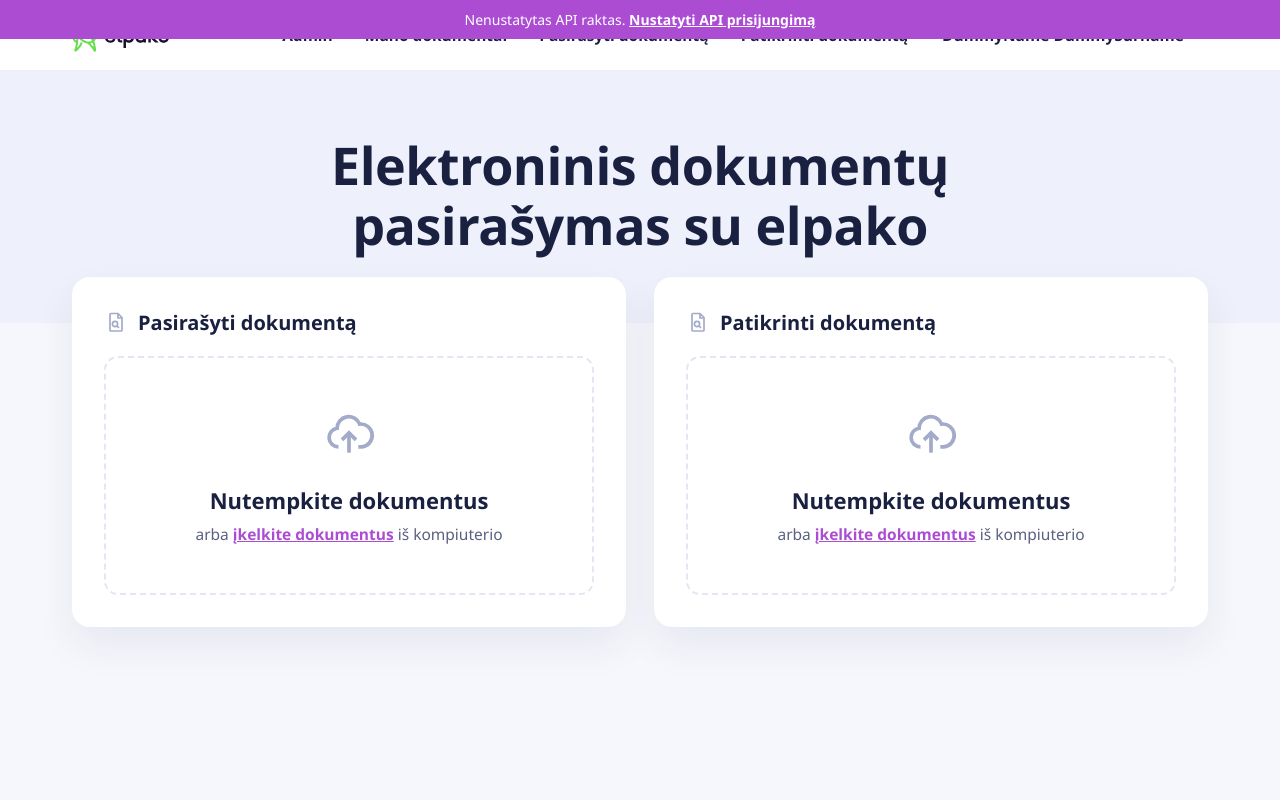
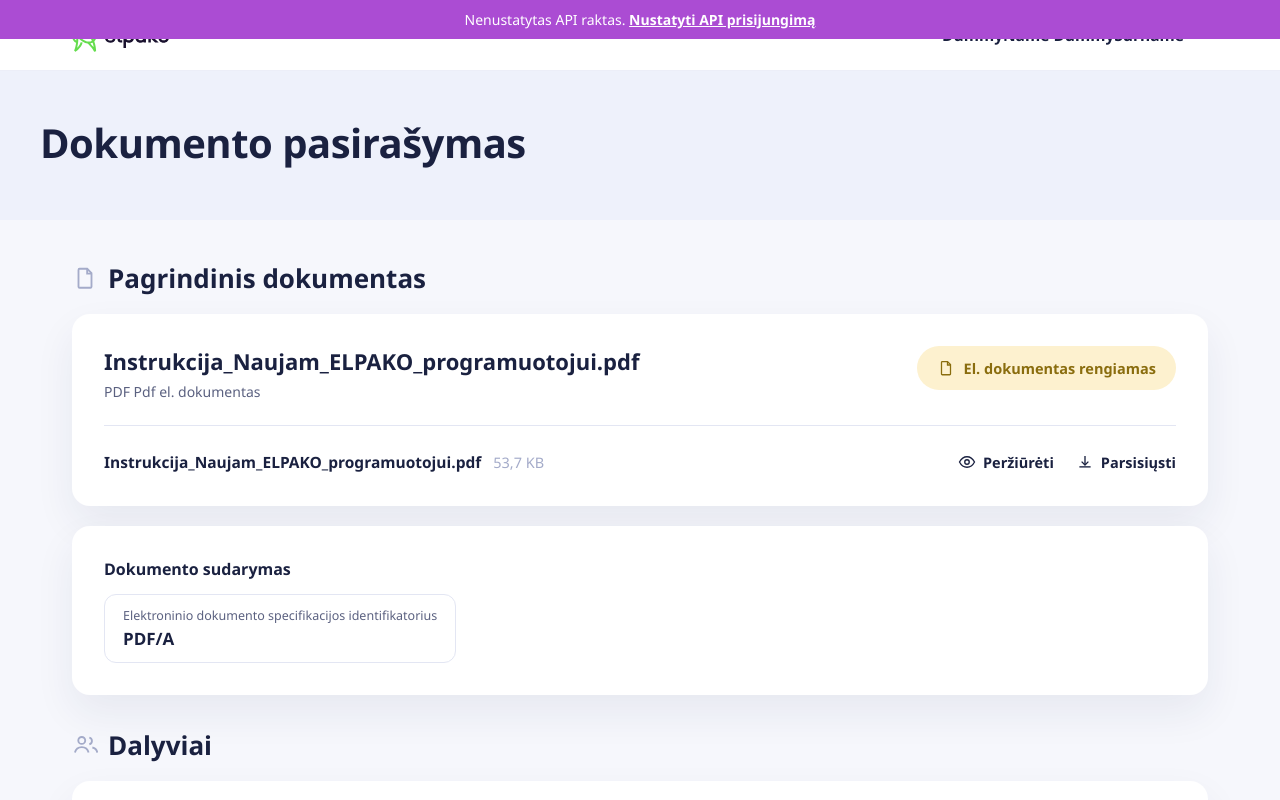
Before and after one commit to nevda-elpako/test-rep, a React (Vite) app: page /#/document-signing in a window 1280 px wide. Before the commit this address led to /#/dashboard. Shown: the top 800 px of the page. Built offline with nearby package versions, Linux system fonts and the light colour scheme.

Commit message:
Hide top nav links for now
Admin/Mano dokumentai are non-functional stubs, and the other two
just duplicate the dashboard's own upload cards. Gated behind a
SHOW_NAV_LINKS flag in TopBar rather than deleted, for easy re-enable.

```diff
--- a/src/components/TopBar.tsx
+++ b/src/components/TopBar.tsx
@@ -1,6 +1,8 @@
 import { Link } from "react-router-dom";
 import { useSession } from "../context/SessionContext";
 import { useEffect, useRef, useState } from "react";
+
+const SHOW_NAV_LINKS = false;
 
 export function TopBar() {
   const { authenticatedUser } = useSession();
@@ -36,6 +38,11 @@
         </Link>
 
         <nav className="topbar-nav">
+          {/* Nav links hidden for now (still non-functional stubs / just
+              duplicate the dashboard's own upload cards) — re-enable by
+              uncommenting when there's somewhere for them to actually go. */}
+          {SHOW_NAV_LINKS && (
+            <>
               <a href="#" className="nav-link" onClick={(e) => e.preventDefault()}>
                 Admin
               </a>
@@ -48,6 +55,8 @@
               <Link to="/dashboard" className="nav-link">
                 Patikrinti dokumentą
               </Link>
+            </>
+          )}
 
           <div className="user-menu" ref={menuRef}>
             <button
```
Lines whose indentation alone changed are shown as unchanged.
